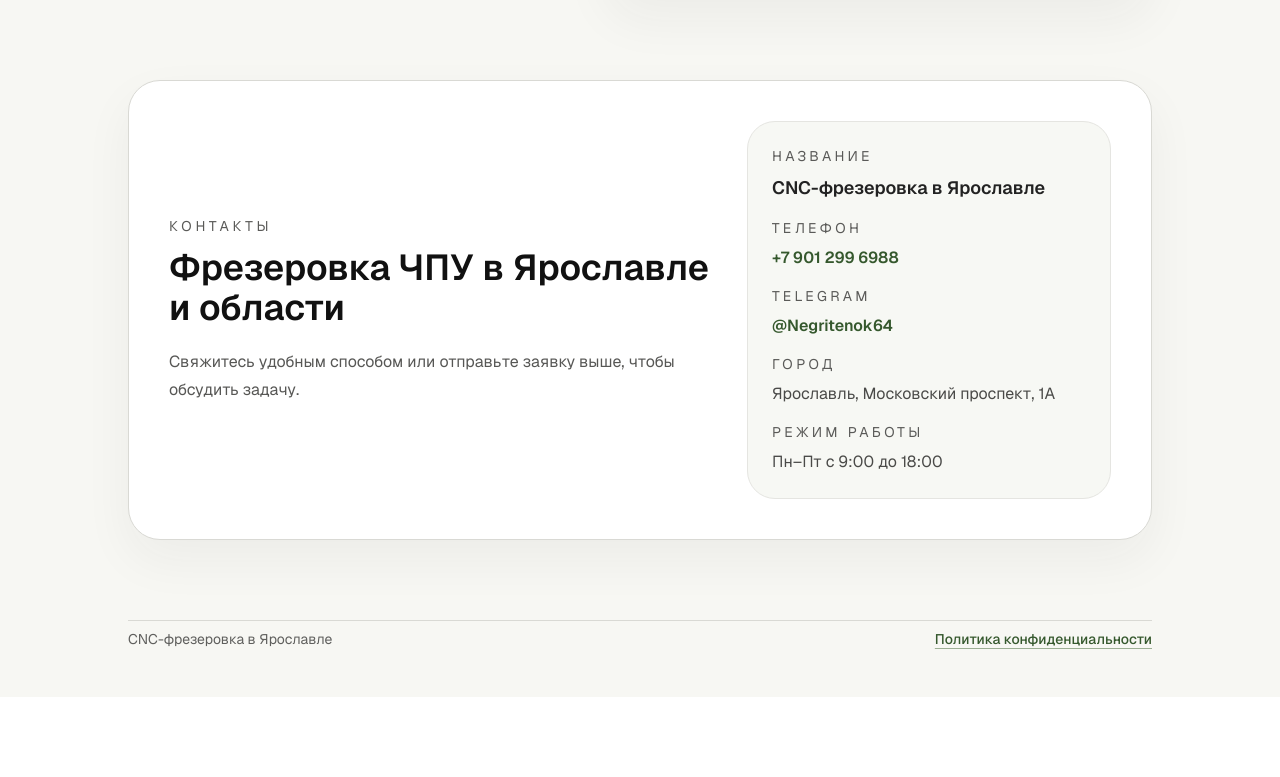
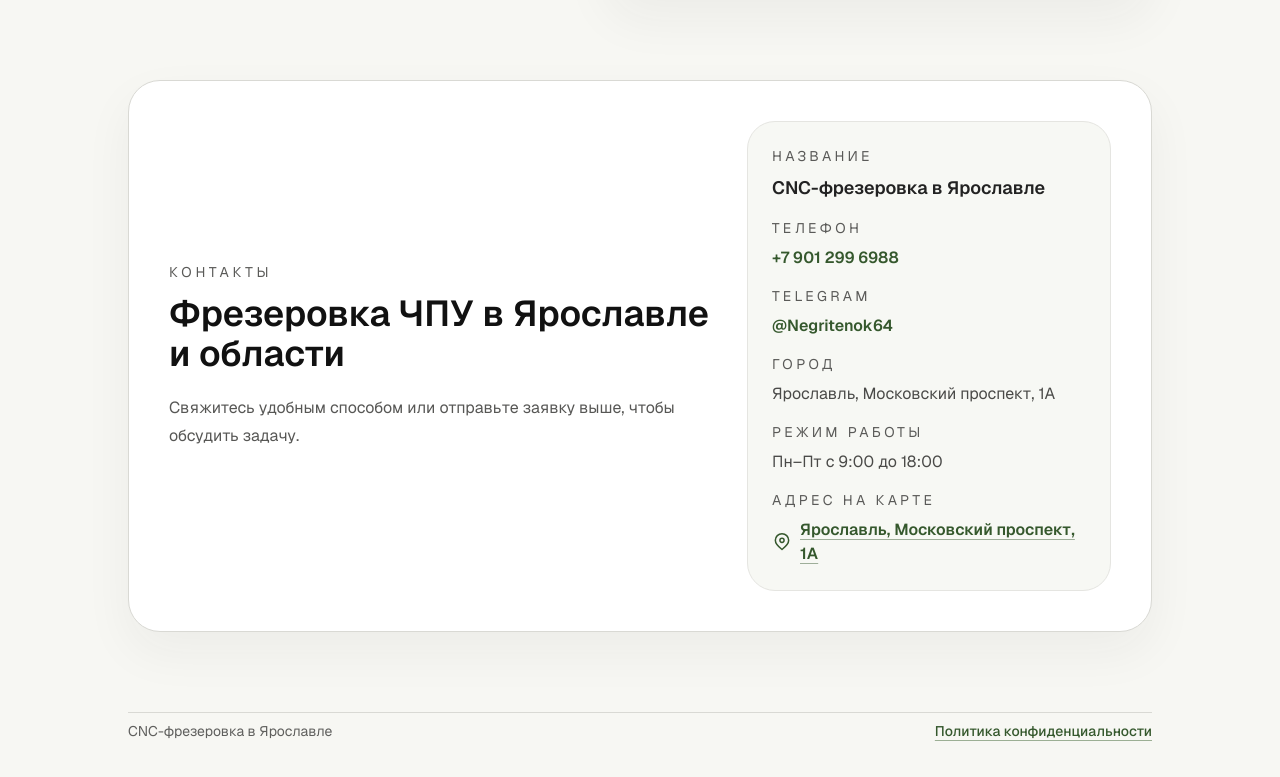
Before and after one commit to md84cyj9d5-sketch/cnc-site, a Next.js app: page / in a window 1280 px wide. Shown: the part 4374-5151 px from the top of the page. Before the commit the page ends 5071 px from the top, so only its background shows below. Built offline with nearby package versions, Linux system fonts and the light colour scheme.

Commit message:
Add map link to contact details

```diff
--- a/src/app/page.tsx
+++ b/src/app/page.tsx
@@ -366,6 +366,32 @@ export default function Home() {
                 <p className="text-sm uppercase tracking-[0.24em] text-[#5a5a58]">Режим работы</p>
                 <p className="mt-2 text-base text-[#4a4a48]">{siteConfig.workingHours}</p>
               </div>
+              <div>
+                <p className="text-sm uppercase tracking-[0.24em] text-[#5a5a58]">
+                  Адрес на карте
+                </p>
+                <a
+                  href={siteConfig.mapHref}
+                  target="_blank"
+                  rel="noreferrer"
+                  className="mt-2 inline-flex items-center gap-2 text-base font-semibold text-[#35582d] underline decoration-[#9eae99] underline-offset-4 transition hover:text-[#274321]"
+                >
+                  <svg
+                    aria-hidden="true"
+                    viewBox="0 0 24 24"
+                    className="h-5 w-5 shrink-0 fill-none stroke-current"
+                    strokeWidth="1.8"
+                  >
+                    <path
+                      strokeLinecap="round"
+                      strokeLinejoin="round"
+                      d="M20 10c0 5-8 11-8 11S4 15 4 10a8 8 0 1 1 16 0Z"
+                    />
+                    <circle cx="12" cy="10" r="2.5" />
+                  </svg>
+                  {siteConfig.city}
+                </a>
+              </div>
             </div>
           </div>
         </section>
--- a/src/config/site.ts
+++ b/src/config/site.ts
@@ -5,5 +5,7 @@ export const siteConfig = {
   telegram: "@Negritenok64",
   telegramHref: "https://t.me/Negritenok64",
   city: "Ярославль, Московский проспект, 1А",
+  mapHref:
+    "https://yandex.ru/maps/?text=%D0%AF%D1%80%D0%BE%D1%81%D0%BB%D0%B0%D0%B2%D0%BB%D1%8C%2C%20%D0%9C%D0%BE%D1%81%D0%BA%D0%BE%D0%B2%D1%81%D0%BA%D0%B8%D0%B9%20%D0%BF%D1%80%D0%BE%D1%81%D0%BF%D0%B5%D0%BA%D1%82%2C%201%D0%90",
   workingHours: "Пн–Пт с 9:00 до 18:00",
 } as const;
```
